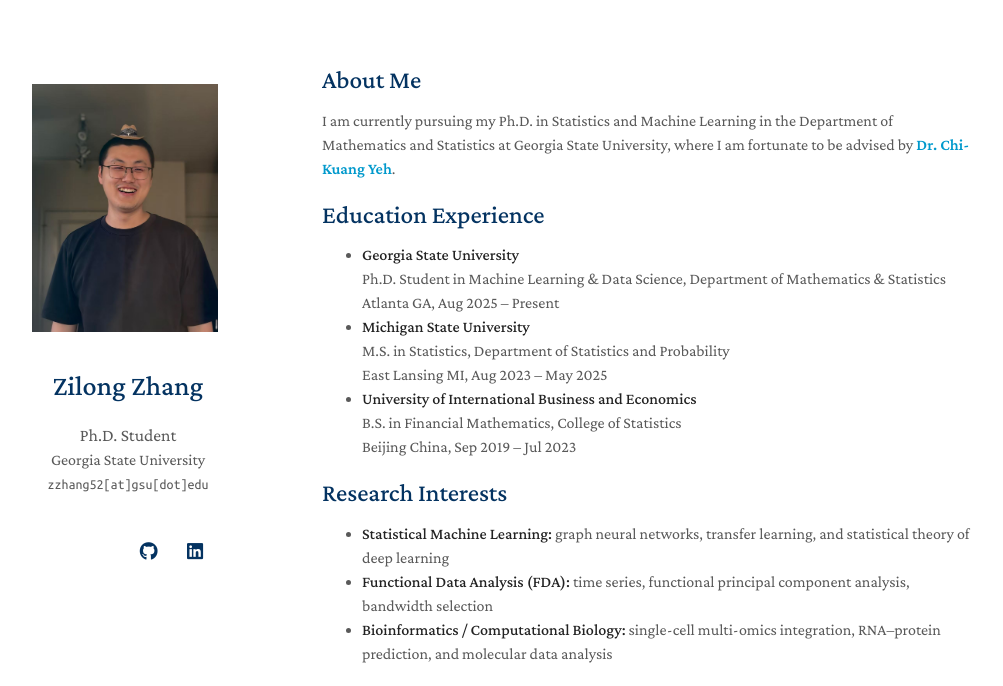
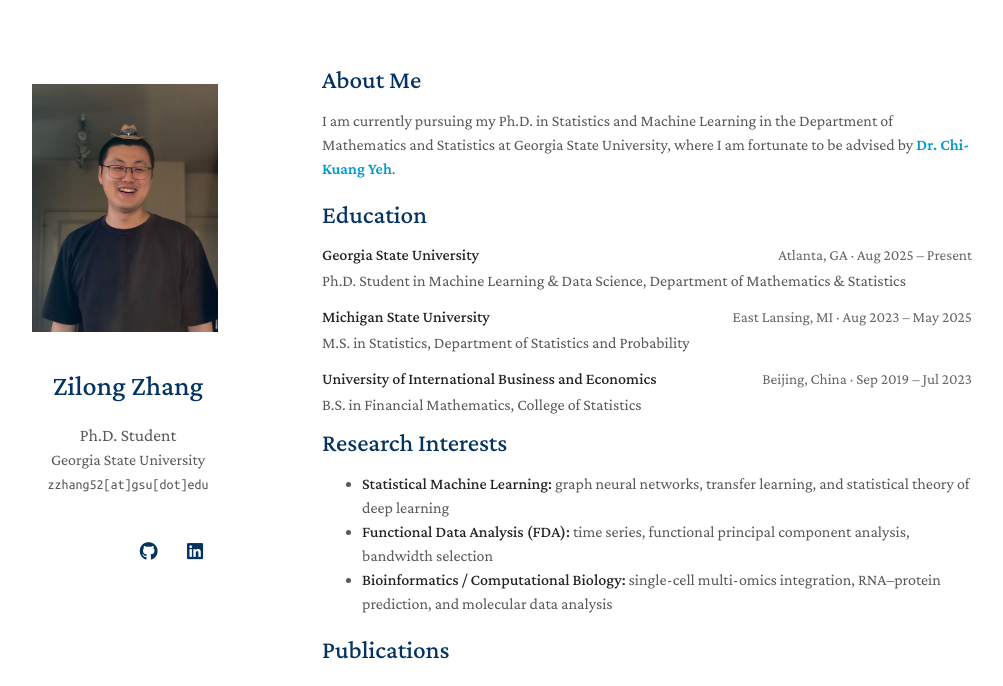
Before and after one commit to zilong7832/zilong7832.github.io, a Jekyll site: the page built from index.md, in a window 1280 px wide and 1400 px high, cut to the strip 0-686 px from the top of the window. Shown: the whole strip, without its empty margins (148-1151 px from the left). Built offline with Jekyll 4.4.1, drawn with Linux system fonts in a browser that asks for light colours; a style sheet for code colours, icons or effects is not loaded; our own code applies the rules of GitHub Pages for plain Markdown files; part of the change alters nothing that is shown.

```diff
--- /dev/null
+++ b/_includes/education.md
@@ -0,0 +1,113 @@
+## Education
+
+<div class="education-item">
+
+  <div class="education-header">
+
+    <span><strong>Georgia State University</strong></span>
+
+    <span>Atlanta, GA · Aug 2025 – Present</span>
+
+  </div>
+
+  <div class="education-degree">
+
+    Ph.D. Student in Machine Learning & Data Science, Department of Mathematics & Statistics
+
+  </div>
+
+</div>
+
+<div class="education-item">
+
+  <div class="education-header">
+
+    <span><strong>Michigan State University</strong></span>
+
+    <span>East Lansing, MI · Aug 2023 – May 2025</span>
+
+  </div>
+
+  <div class="education-degree">
+
+    M.S. in Statistics, Department of Statistics and Probability
+
+  </div>
+
+</div>
+
+<div class="education-item">
+
+  <div class="education-header">
+
+    <span><strong>University of International Business and Economics</strong></span>
+
+    <span>Beijing, China · Sep 2019 – Jul 2023</span>
+
+  </div>
+
+  <div class="education-degree">
+
+    B.S. in Financial Mathematics, College of Statistics
+
+  </div>
+
+</div>
+
+<style>
+
+.education-item {
+
+  margin-bottom: 12px;
+
+}
+
+.education-header {
+
+  display: flex;
+
+  justify-content: space-between;
+
+  align-items: baseline;
+
+  gap: 20px;
+
+}
+
+.education-header span:last-child {
+
+  white-space: nowrap;
+
+  color: #666;
+
+  font-size: 0.95em;
+
+}
+
+.education-degree {
+
+  margin-top: 2px;
+
+}
+
+@media (max-width: 600px) {
+
+  .education-header {
+
+    display: block;
+
+  }
+
+  .education-header span:last-child {
+
+    display: block;
+
+    white-space: normal;
+
+    margin-top: 2px;
+
+  }
+
+}
+
+</style>
--- a/index.md
+++ b/index.md
@@ -6,17 +6,7 @@ layout: homepage
 
 I am currently pursuing my Ph.D. in Statistics and Machine Learning in the Department of Mathematics and Statistics at Georgia State University,  where I am fortunate to be advised by <a href="https://chikuang.github.io/" style="color:#0099cc; font-weight:bold;">Dr. Chi-Kuang Yeh</a>.
 
-## Education Experience
-
-- **Georgia State University**
-<br>Ph.D. Student in Machine Learning & Data Science, Department of Mathematics & Statistics
-<br>Atlanta GA, Aug 2025 – Present
-- **Michigan State University**
-<br>M.S. in Statistics, Department of Statistics and Probability
-<br>East Lansing MI, Aug 2023 – May 2025
-- **University of International Business and Economics**
-<br>B.S. in Financial Mathematics, College of Statistics
-<br>Beijing China, Sep 2019 – Jul 2023
+{% include_relative _includes/education.md %}
 
 ## Research Interests
 
```
